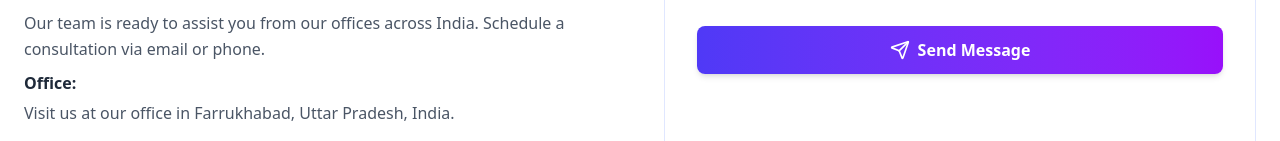
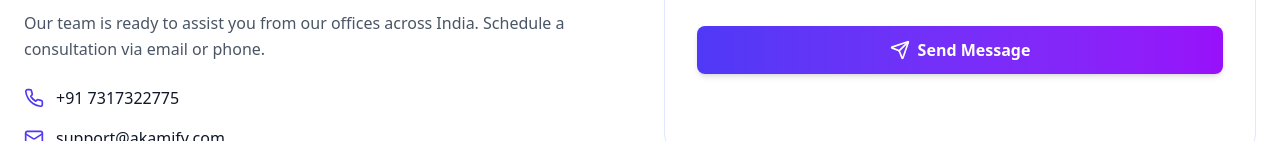
Before and after one commit to faizansiddiqui1/akamifyfixesandpushhostingerviagit, a Next.js app: page /contactUs in a window 1280 px wide. Shown: the part 811-952 px from the top of the page. Built offline with nearby package versions, Linux system fonts and the light colour scheme; no server answers.

Commit message:
pushc ahfsf

```diff
--- a/src/components/contact/ContactInfo.tsx
+++ b/src/components/contact/ContactInfo.tsx
@@ -32,13 +32,7 @@ export default function ContactInfo() {
           Our team is ready to assist you from our offices across India. Schedule a
           consultation via email or phone.
           <br />
-          <span className="block font-semibold text-gray-800 dark:text-gray-700 mt-2">
-            Office:
-          </span>
-          <span className="block mt-1">
-            Visit us at our office in{" "}
-            <span className="font-medium">Farrukhabad, Uttar Pradesh, India</span>.
-          </span>
+
         </p>
 
         <div className="space-y-4">
```
